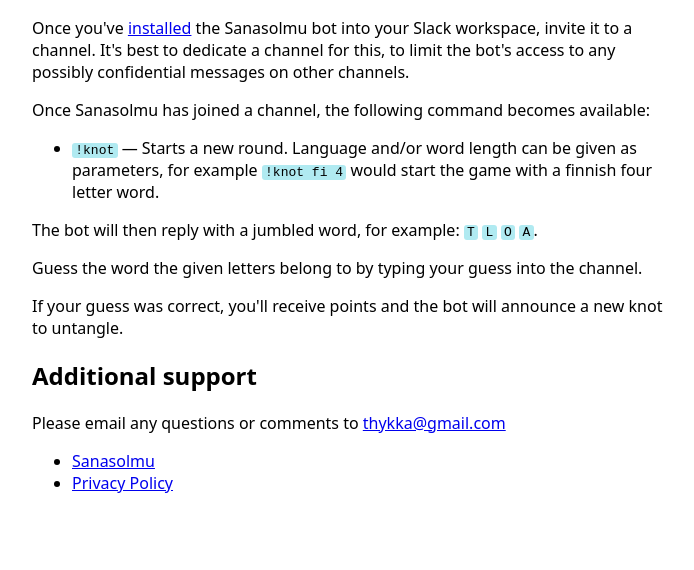
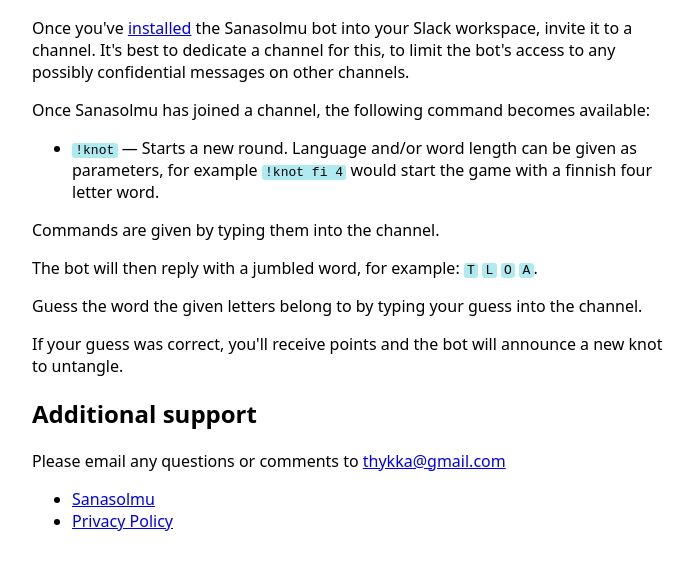
Before and after one commit to thykka/sanasolmu-serverless, a website: page static/support.html in a window 1280 px wide. Shown: the part 122-692 px from the top of the page, without its empty margins (288-982 px from the left). Drawn offline with Linux system fonts and the light colour scheme.

Commit message:
gameplay note

```diff
--- a/static/support.html
+++ b/static/support.html
@@ -29,6 +29,7 @@
         word.
       </li>
     </ul>
+    <p>Commands are given by typing them into the channel.</p>
     <p>
       The bot will then reply with a jumbled word, for example: <code>T</code>
       <code>L</code> <code>O</code> <code>A</code>.
```
